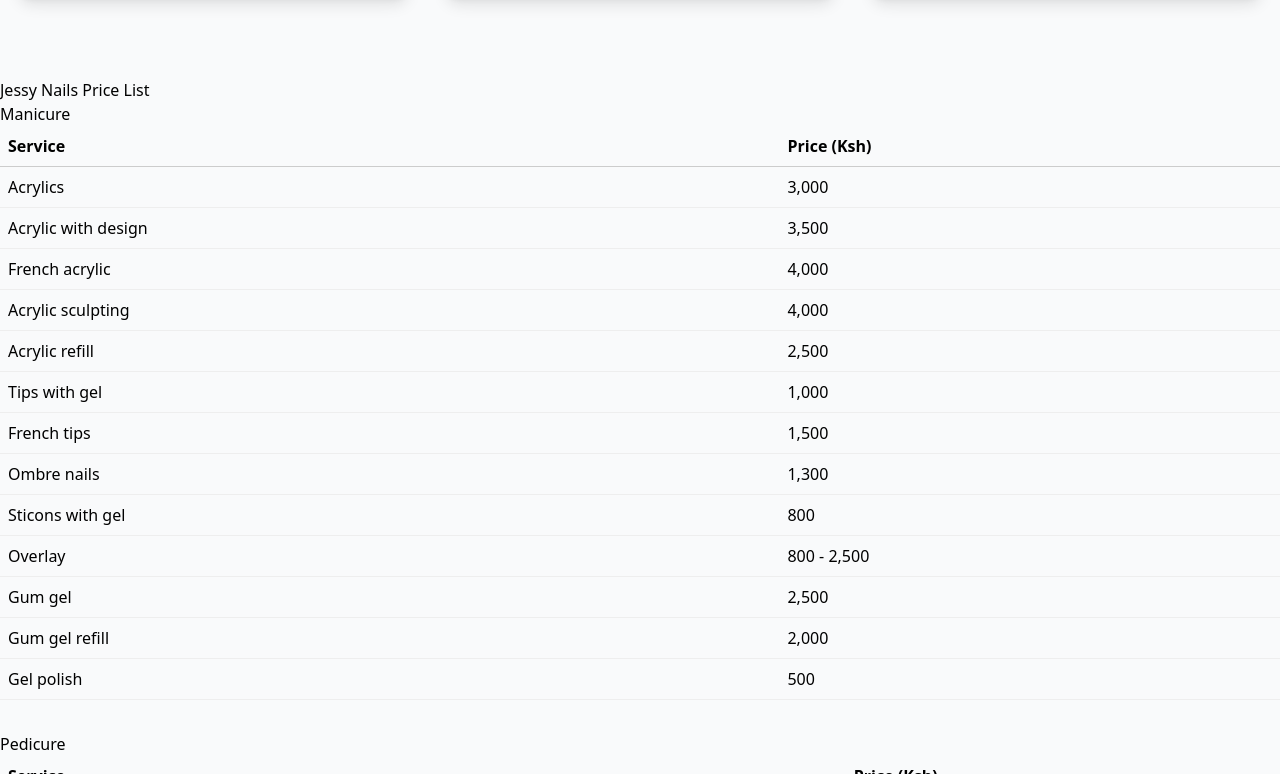
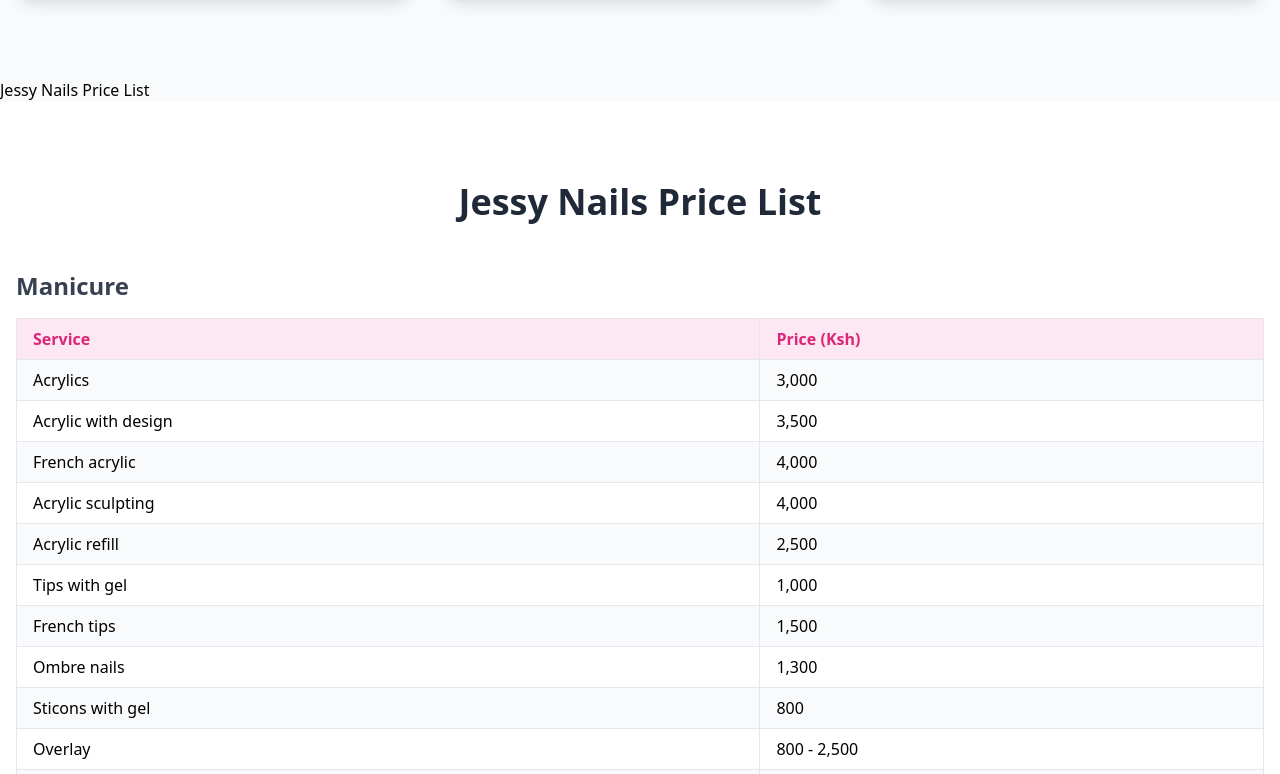
Before and after one commit to Lewisweru/Jessenails, a React (Vite) app: page / in a window 1280 px wide. Shown: the part 1226-2000 px from the top of the page. Built offline with nearby package versions, Linux system fonts and the light colour scheme.

Commit message:
Update PriceList.tsx
Table styling

```diff
--- a/src/components/PriceList.tsx
+++ b/src/components/PriceList.tsx
@@ -41,29 +41,49 @@
 
 const PriceList: React.FC = () => {
   return (
-    <div>
+    <section id="price-list" className="py-20 bg-white px-4">
+      <div className="max-w-7xl mx-auto">
+        <h2 className="text-4xl font-bold text-center mb-12 text-gray-800">
+          Jessy Nails Price List
+        </h2>
         {priceList.map((category, index) => (
-        <div key={index} style={{ marginBottom: "2rem" }}>
-          <h2>{category.category}</h2>
-          <table style={{ width: "100%", borderCollapse: "collapse" }}>
+          <div key={index} className="mb-8">
+            <h3 className="text-2xl font-semibold text-gray-700 mb-4">
+              {category.category}
+            </h3>
+            <div className="overflow-x-auto">
+              <table className="w-full border-collapse">
                 <thead>
                   <tr>
-                <th style={{ textAlign: "left", borderBottom: "1px solid #ccc", padding: "0.5rem" }}>Service</th>
-                <th style={{ textAlign: "left", borderBottom: "1px solid #ccc", padding: "0.5rem" }}>Price (Ksh)</th>
+                    <th className="bg-pink-100 text-pink-600 px-4 py-2 border border-gray-200 text-left">
+                      Service
+                    </th>
+                    <th className="bg-pink-100 text-pink-600 px-4 py-2 border border-gray-200 text-left">
+                      Price (Ksh)
+                    </th>
                   </tr>
                 </thead>
                 <tbody>
                   {category.items.map((item, itemIndex) => (
-                <tr key={itemIndex}>
-                  <td style={{ padding: "0.5rem", borderBottom: "1px solid #eee" }}>{item.service}</td>
-                  <td style={{ padding: "0.5rem", borderBottom: "1px solid #eee" }}>{item.price}</td>
+                    <tr
+                      key={itemIndex}
+                      className={itemIndex % 2 === 0 ? "bg-gray-50" : ""}
+                    >
+                      <td className="px-4 py-2 border border-gray-200">
+                        {item.service}
+                      </td>
+                      <td className="px-4 py-2 border border-gray-200">
+                        {item.price}
+                      </td>
                     </tr>
                   ))}
                 </tbody>
               </table>
             </div>
+          </div>
         ))}
       </div>
+    </section>
   );
 };
 
```
Lines whose indentation alone changed are shown as unchanged.
